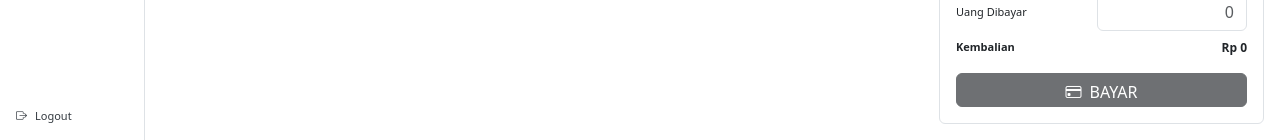
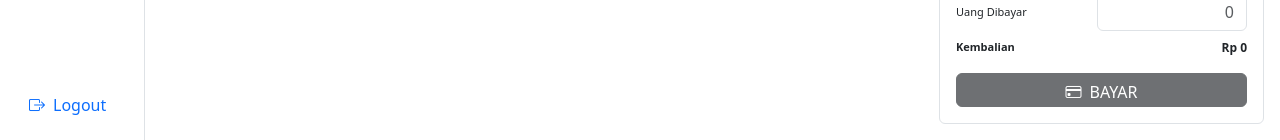
Before and after one commit to Fuj1io/kasir_frontend, a React app: page / in a window 1280 px wide. Shown: the part 660-800 px from the top of the page. Built offline with nearby package versions, Linux system fonts and the light colour scheme; no server answers; sample sign-in values are in the browser's storage; the HTML template or start-up script is replaced by a standard one.

Commit message:
fitur_Logoutin:di ButtonLogout-component

```diff
--- /dev/null
+++ b/src/components/ButtonLogout.jsx
@@ -0,0 +1,31 @@
+import { useNavigate } from "react-router";
+import { useAuth } from "../context/AuthContext.jsx";
+import axios from "axios";
+
+function ButtonLogout() {
+  const { logout } = useAuth();
+  const navigate = useNavigate();
+
+  const handleLogout = async () => {
+    try {
+      const urlUser = import.meta.env.VITE_USER_API;
+      await axios.delete(`${urlUser}/logout`, { withCredentials: true });
+    } catch (e) {
+      console.log("Logout API error:", e.message);
+    } finally {
+      logout();
+      navigate("/login", { replace: true });
+    }
+  };
+
+  return (
+    <div className="mt-auto p-3">
+      <button onClick={handleLogout} className="logout d-flex align-items-center gap-2 btn btn-link text-decoration-none">
+        <i className="bi bi-box-arrow-right"></i>
+        <span className="logout-text">Logout</span>
+      </button>
+    </div>
+  );
+}
+
+export default ButtonLogout;
--- a/src/layouts/Layouts.jsx
+++ b/src/layouts/Layouts.jsx
@@ -1,4 +1,5 @@
 import UserIsLogedIn from "../components/UserIsLogedIn";
+import ButtonLogout from "../components/ButtonLogout";
 import "../styles/homePage.css";
 import { NavLink, Outlet } from "react-router";
 
@@ -48,14 +49,7 @@ function Layouts() {
                     </NavLink>
                 </nav>
                 {/* <!-- LOGOUT --> */}
-                <div className="mt-auto p-3">
-                    <NavLink to="/logout" className="logout d-flex align-items-center gap-2 ">
-                        <i className="bi bi-box-arrow-right"></i>
-                        <span className="logout-text">
-                            Logout
-                        </span>
-                    </NavLink>
-                </div>
+                <ButtonLogout />
             </aside>
             <main className="main-content flex-grow-1 d-flex flex-column">
                 <header className="topbar d-flex align-items-center justify-content-between px-3">
```
